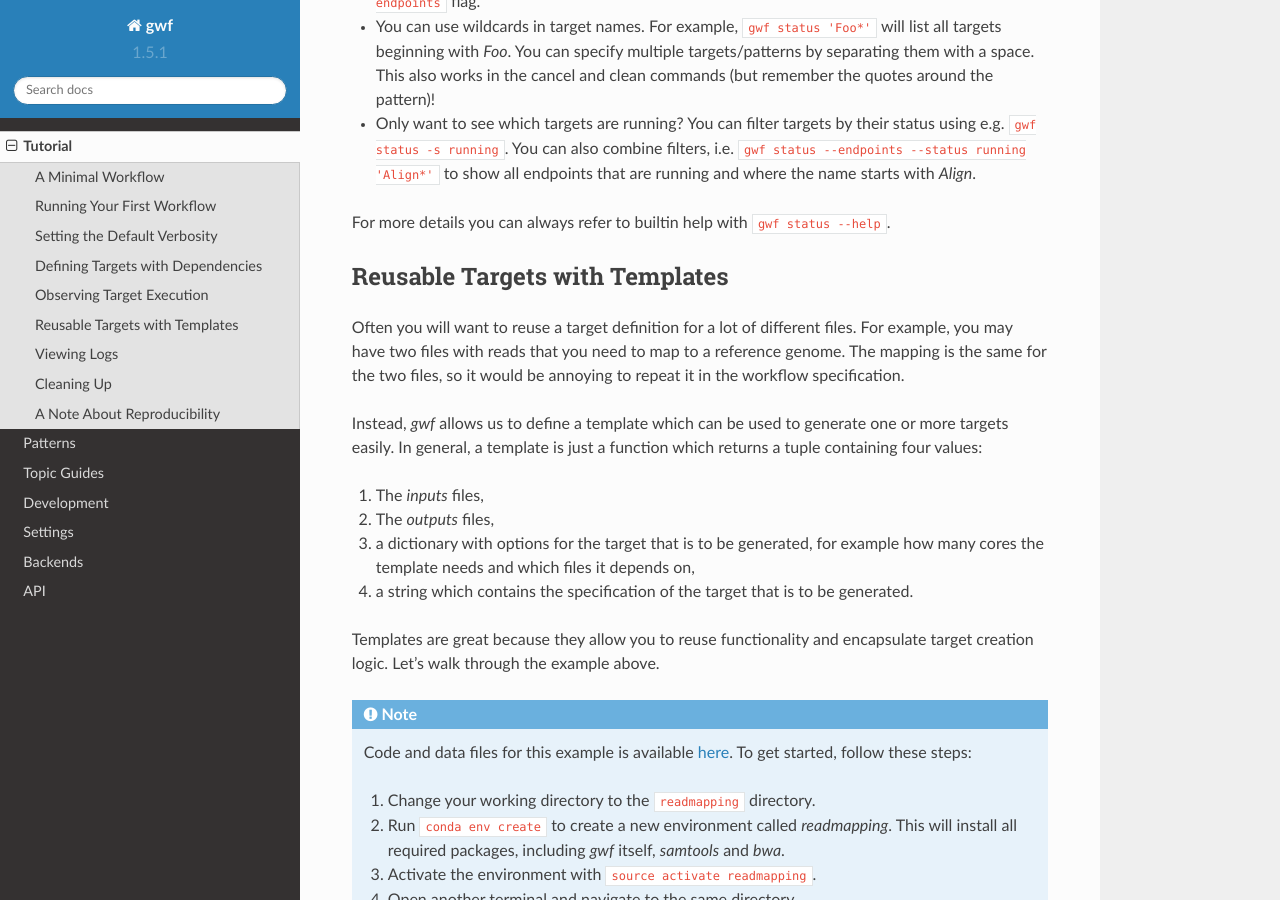
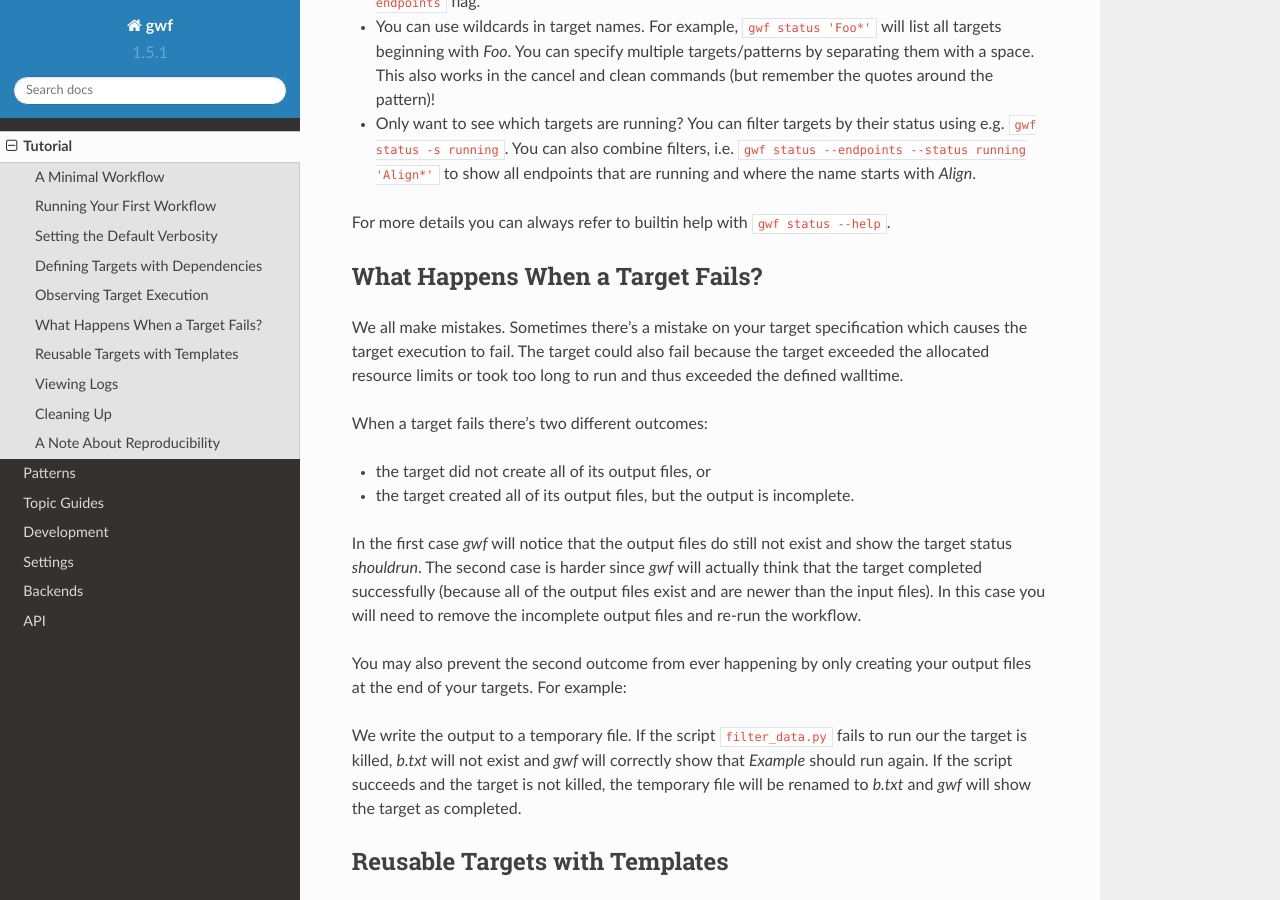
Before and after one commit to gwforg/gwf, a Sphinx documentation site: the page built from docs/tutorial.rst, in a window 1280 px wide and 900 px high, scrolled down 7171 px. Built offline with Sphinx 7.4.7 and the Read the Docs theme 2.0.0, drawn with Linux system fonts in a browser that asks for light colours.

Commit message:
Add explanation of what happens when a target fails

```diff
--- a/docs/tutorial.rst
+++ b/docs/tutorial.rst
@@ -366,6 +366,41 @@ Here's a few neat things you should know about the status command:
 
 For more details you can always refer to builtin help with ``gwf status --help``.
 
+What Happens When a Target Fails?
+=================================
+
+We all make mistakes. Sometimes there's a mistake on your target specification
+which causes the target execution to fail. The target could also fail because
+the target exceeded the allocated resource limits or took too long to run and
+thus exceeded the defined walltime.
+
+When a target fails there's two different outcomes:
+
+* the target did not create all of its output files, or
+* the target created all of its output files, but the output is incomplete.
+
+In the first case *gwf* will notice that the output files do still not exist
+and show the target status *shouldrun*. The second case is harder since *gwf*
+will actually think that the target completed successfully (because all of the
+output files exist and are newer than the input files). In this case you will
+need to remove the incomplete output files and re-run the workflow.
+
+You may also prevent the second outcome from ever happening by only creating
+your output files at the end of your targets. For example:
+
+.. code-block: console
+
+    gwf.target("Example", inputs=["a.txt"], outputs=["b.txt"]) << """
+    python filter_data.py a.txt > b.txt.tmp && \
+        mv b.txt.tmp b.txt
+    """
+
+We write the output to a temporary file. If the script ``filter_data.py`` fails
+to run our the target is killed, *b.txt* will not exist and *gwf* will
+correctly show that `Example` should run again. If the script succeeds and the
+target is not killed, the temporary file will be renamed to *b.txt* and *gwf*
+will show the target as completed.
+
 .. _function_templates:
 
 Reusable Targets with Templates
```
